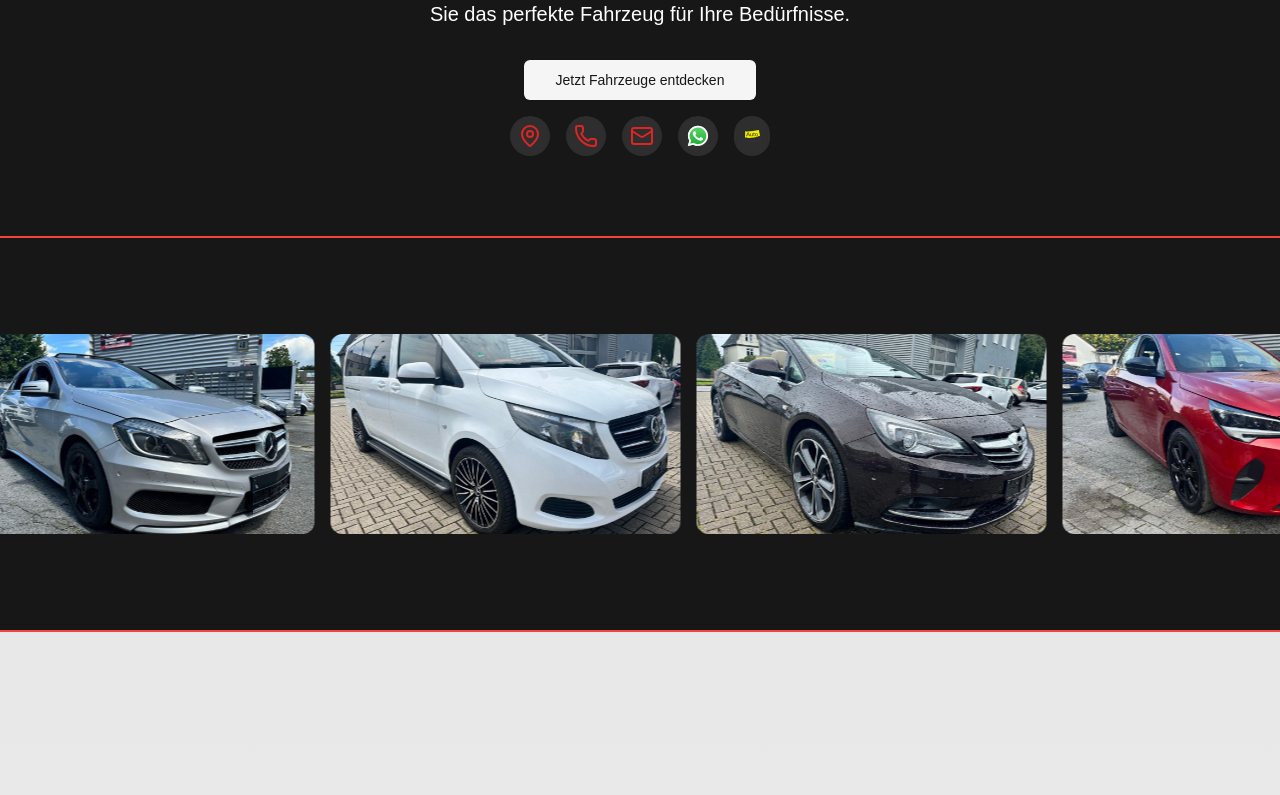
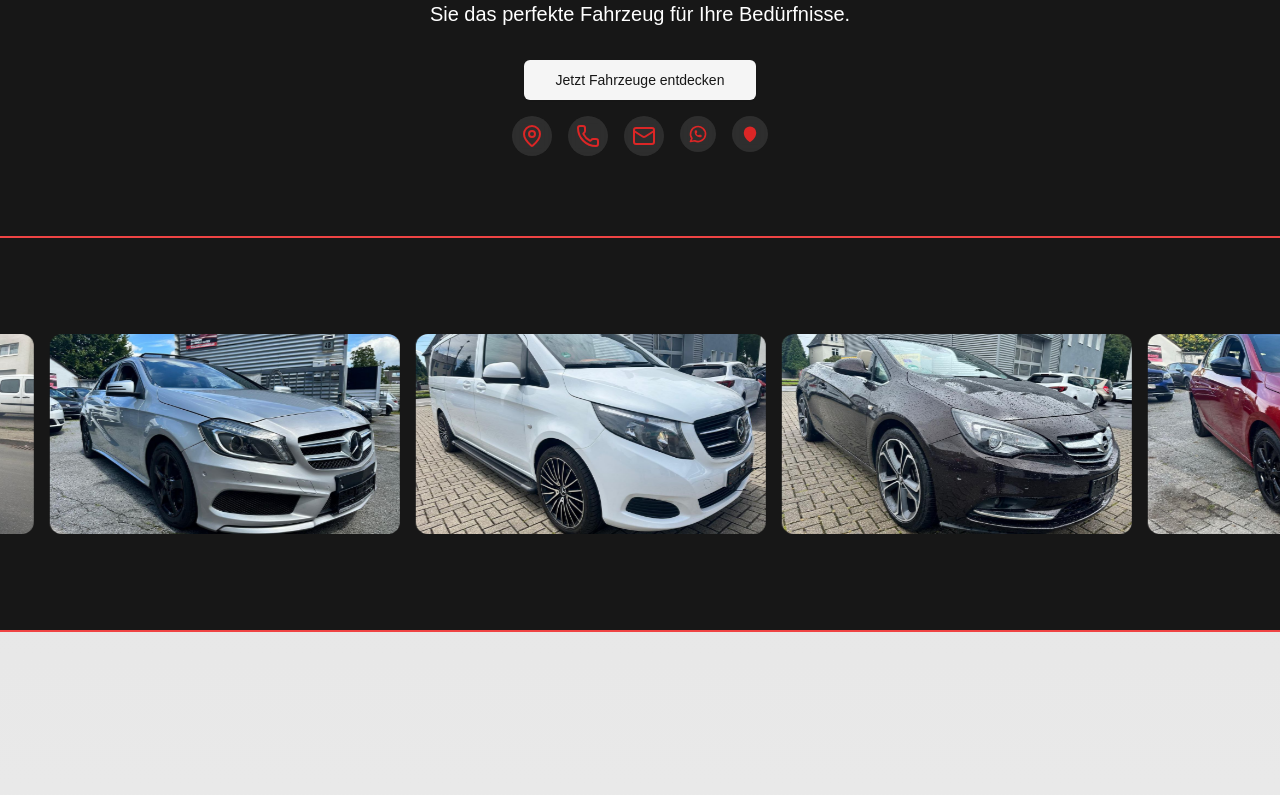
Before and after one commit to AlainCommits/janke-automobile, a Next.js app: page / in a window 1280 px wide. Shown: the part 1540-2335 px from the top of the page. Built offline with nearby package versions, Linux system fonts and the light colour scheme.

Commit message:
ui changes

```diff
--- a/components/ContactTooltip.tsx
+++ b/components/ContactTooltip.tsx
@@ -11,6 +11,40 @@ import {
 } from "framer-motion";
 import { MapPin, Phone, Mail, MessageCircle } from "lucide-react";
 import Image from "next/image";
+
+// WhatsApp SVG als Komponente
+const WhatsAppIcon = () => (
+  <svg
+    xmlns="http://www.w3.org/2000/svg"
+    width="24"
+    height="24"
+    viewBox="0 0 24 24"
+    fill="none"
+    stroke="currentColor"
+    strokeWidth="2"
+    strokeLinecap="round"
+    strokeLinejoin="round"
+    className="w-5 h-5 text-red-600"
+  >
+    <path d="M3 21l1.65-3.8a9 9 0 1 1 3.4 2.9L3 21" />
+    <path d="M9 10a.5.5 0 0 0 1 0V9a.5.5 0 0 0-1 0v1a5 5 0 0 0 5 5h1a.5.5 0 0 0 0-1h-1a.5.5 0 0 0 0 1" />
+  </svg>
+);
+
+// AutoScout24 SVG als Komponente
+const AutoScoutIcon = () => (
+  <svg
+    xmlns="http://www.w3.org/2000/svg"
+    width="24"
+    height="24"
+    viewBox="0 0 24 24"
+    fill="currentColor"
+    className="w-5 h-5 text-red-600"
+  >
+    <path d="M19.5 10.5c0 7.142-7.5 11.25-7.5 11.25S4.5 17.642 4.5 10.5a7.5 7.5 0 1115 0z" />
+    <path d="M12 12.75c-1.243 0-2.25-1.007-2.25-2.25S10.757 8.25 12 8.25s2.25 1.007 2.25 2.25-1.007 2.25-2.25 2.25z" />
+  </svg>
+);
 
 export const AnimatedTooltip = ({
   items,
@@ -111,31 +145,34 @@ export const contactItems = [
     id: 4,
     name: "WhatsApp",
     designation: "Direkt chatten",
-    icon: (
-      <div className="relative w-6 h-6">
-        <Image
-          src="/images/whatsapp.svg"
-          alt="whatsapp"
-          fill
-          className="object-cover"
-        />
-      </div>
-    ),    href: "https://wa.me/491784684141"
+    icon:  <WhatsAppIcon />,
+    // (
+    //   <div className="relative w-6 h-6">
+    //     <Image
+    //       src="/images/whatsapp.svg"
+    //       alt="whatsapp"
+    //       fill
+    //       className="object-cover"
+    //     />
+    //   </div>
+    // ),
+    href: "https://wa.me/491784684141"
   },
   {
     id: 5,
     name: "AutoScout24",
     designation: "Unser Händlerprofil",
-    icon: (
-      <div className="relative w-5 h-6">
-        <Image
-          src="/images/autoscout24.svg"
-          alt="AutoScout24"
-          fill
-          className="object-contain"
-        />
-      </div>
-    ),
+    icon: <AutoScoutIcon />,
+    // (
+    //   <div className="relative w-5 h-6">
+    //     <Image
+    //       src="/images/autoscout24.svg"
+    //       alt="AutoScout24"
+    //       fill
+    //       className="object-contain"
+    //     />
+    //   </div>
+    // ),
     href: "https://www.autoscout24.de/haendler/janke-automobile"
   }
 ];
--- a/components/heroes/Hero1.tsx
+++ b/components/heroes/Hero1.tsx
@@ -202,7 +202,7 @@ export default function Hero1() {
                   <Button
                     variant="outline"
                     size="lg"
-                    className="w-full border-white/20 text-white hover:bg-white/10 text-lg"
+                    className="w-full border-white/20 text-slate-800 hover:bg-white/10 text-lg"
                   >
                     Fahrzeug verkaufen
                   </Button>
--- a/components/modules/ImageSliderSection.tsx
+++ b/components/modules/ImageSliderSection.tsx
@@ -1,5 +1,4 @@
 //Users/alonondanse/janke-auto/components/modules/ImageSliderSection.tsx
-
 "use client"
 
 import { useState, useEffect } from 'react';
@@ -56,7 +55,7 @@ export function ImageSliderSection() {
           }
         }
         .animate-scroll {
-          animation: scroll 40s linear infinite;
+          animation: scroll 45s linear infinite;
         }
         .animate-scroll:hover {
           animation-play-state: paused;
--- a/components/modules/ReviewsSection.tsx
+++ b/components/modules/ReviewsSection.tsx
@@ -1,5 +1,4 @@
 //Users/alonondanse/janke-auto/components/modules/ReviewsSection.tsx
-
 "use client"
 
 import { motion } from 'framer-motion';
@@ -79,7 +78,7 @@ export function ReviewsSection() {
           }
         }
         .animate-scroll-reverse {
-          animation: scroll-reverse 30s linear infinite;
+          animation: scroll-reverse 20s linear infinite;
         }
         .animate-scroll-reverse:hover {
           animation-play-state: paused;
```
